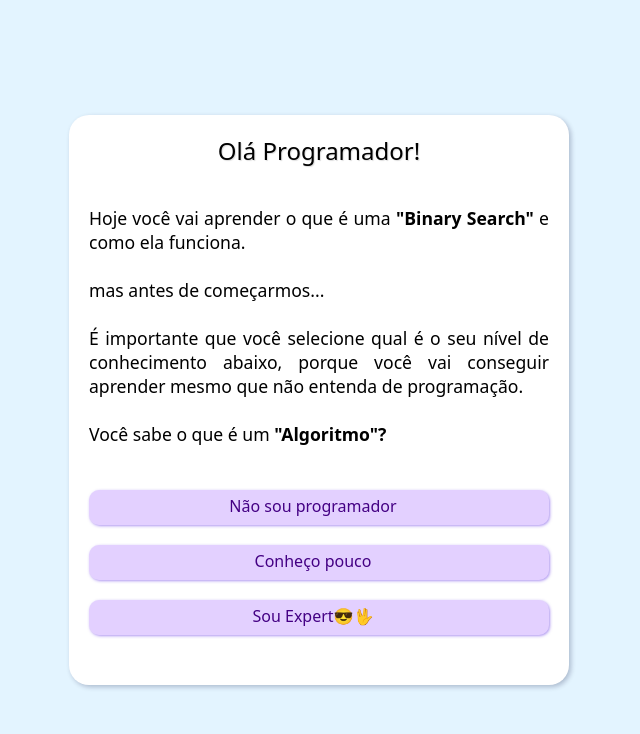
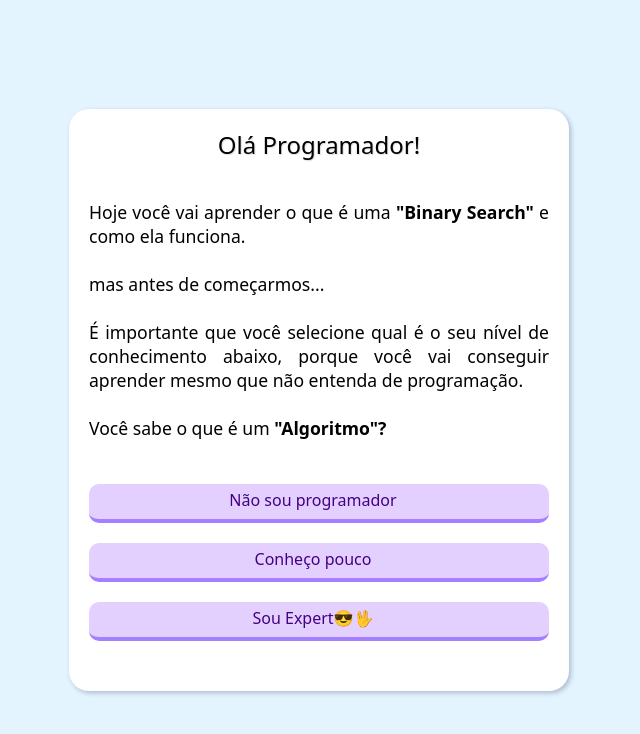
Before and after one commit to henrygoncalvess/Projetos, a website: page binary_search/index.html in a window 1280 px wide. Shown: the whole page, without its empty margins (321-961 px from the left). Drawn offline with Linux system fonts and the light colour scheme.

Commit message:
borda bonita

```diff
--- a/binary_search/estilos/style.css
+++ b/binary_search/estilos/style.css
@@ -110,7 +110,7 @@ span {
     color: rgb(68, 0, 132);
     padding: 5px 20px 8px 8px;
     background-color: rgba(102, 0, 255, 0.185);
-    box-shadow: 1px 1px 3px rgba(92, 43, 226, 0.505);
+    border-bottom: 4px inset rgba(92, 43, 226, 0.505);
     border-radius: 20px 100% 100% 20px;
     cursor: pointer;
 }
```
